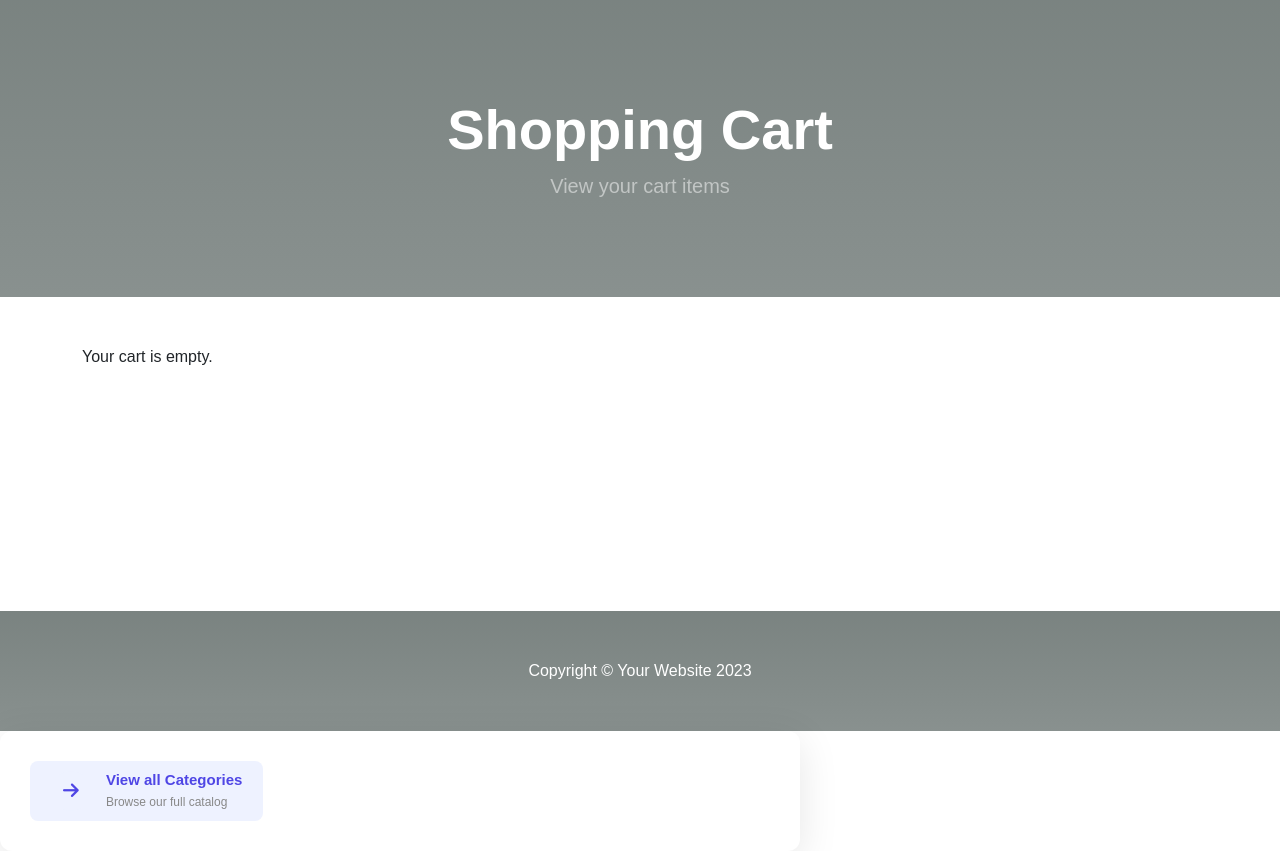
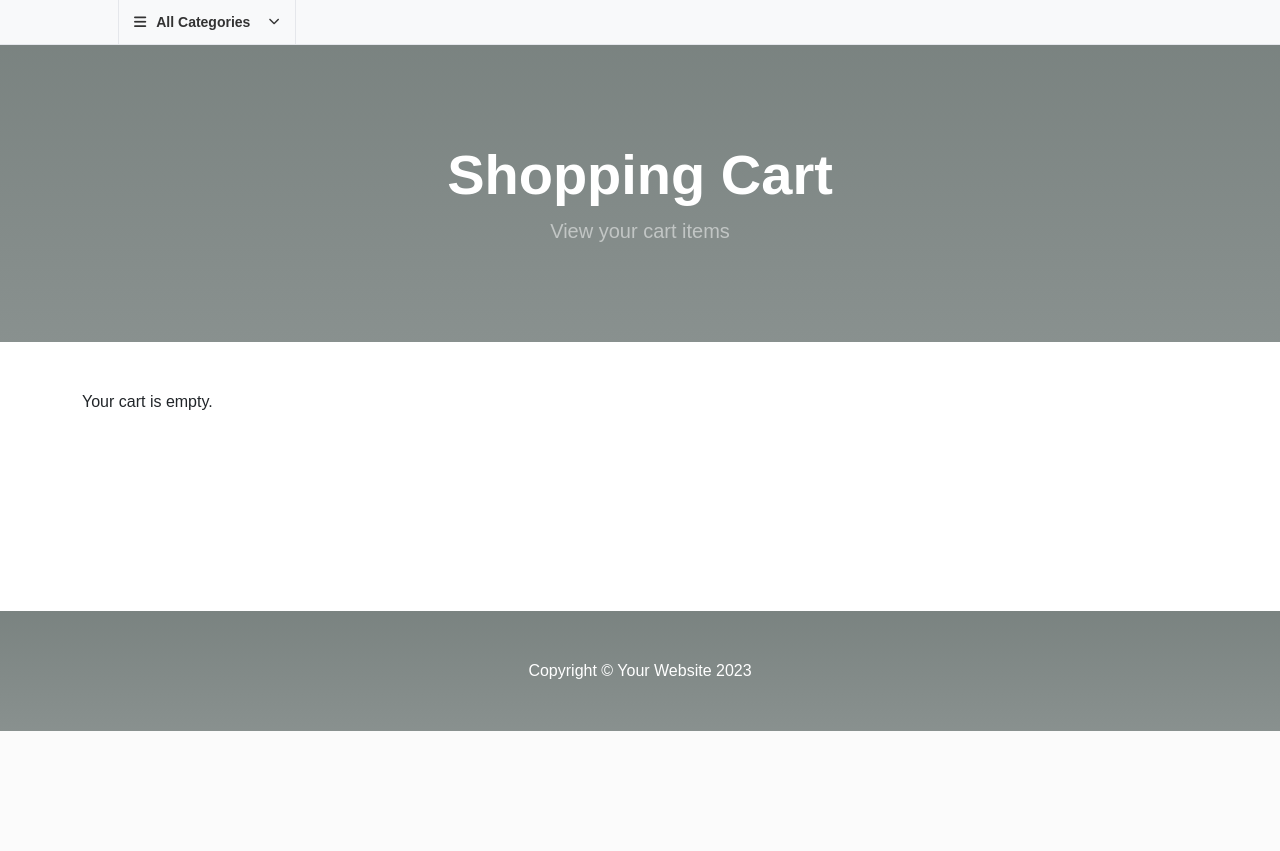
Before and after one commit to phoenix-kcn/oporup-v2, a Django app: page /cart/ in a window 1280 px wide. Shown: the part 69-920 px from the top of the page. After the commit the page ends 800 px from the top, so only its background shows below. Run offline with Django 5.2, Linux system fonts and the light colour scheme; data that the repository does not hold is empty; some libraries are stand-ins or nearby versions.

Commit message:
Adding All Categories features.

```diff
--- a/store/templates/navbar.html
+++ b/store/templates/navbar.html
@@ -108,7 +108,7 @@
             /* Sticky Positioning */
             position: sticky;
             top: 0;
-            z-index: 1000; /* Keeps navbar above text/images while scrolling */
+            z-index: 9999; /* Keeps navbar above text/images while scrolling */
 
             /* Default Padding (Mobile) */
             padding: 10px 15px;
@@ -442,77 +442,146 @@
             background-color: #fff5f5;
         }
 
-       /* The Main Container (Hidden by default, shown on hover) */
-        .mega-menu-container {
-        display: grid;
-        /* This creates 3 equal columns automatically */
-        grid-template-columns: repeat(3, 1fr);
-        gap: 20px;
-
-        background: #fff;
-        padding: 30px;
-        width: 800px; /* Adjust based on your layout */
-        border-radius: 12px;
-        box-shadow: 0 10px 40px rgba(0,0,0,0.1);
-
-        position: absolute;
-        top: 100%;
-        left: 0;
-        z-index: 999;
+        /* --- New Sub-Navbar Styling --- */
+        .sub-navbar {
+            background-color: #f8f9fa; /* Light grey background */
+            border-bottom: 1px solid #e5e7eb;
+            height: 45px;
+            display: flex;
+            align-items: center;
+            position: relative;
         }
 
-        /* The Individual Items */
+        /* Wrapper for hover functionality */
+        .category-dropdown-wrapper {
+            position: relative; /* This acts as the anchor for the absolute menu */
+            display: inline-block;
+            height: 45px; /* Match parent height */
+        }
+
+        /* The 'All Categories' Button */
+        .all-categories-btn {
+            display: flex;
+            align-items: center;
+            gap: 10px;
+            height: 100%;
+            padding: 0 15px;
+            cursor: pointer;
+            font-weight: 600;
+            font-size: 14px;
+            color: #333;
+            transition: background 0.2s;
+            border-right: 1px solid #e5e7eb; /* Optional separator line */
+            border-left: 1px solid #e5e7eb; /* Optional separator line */
+        }
+
+        .all-categories-btn:hover {
+            background-color: #ffffff;
+            color: #4f46e5; /* Highlight color */
+        }
+
+        /* --- UPDATED Mega Menu Container --- */
+        .mega-menu-container {
+            /* HIDE IT BY DEFAULT */
+            display: none;
+
+            /* Absolute Positioning logic */
+            position: absolute;
+            top: 100%; /* Push it exactly below the sub-navbar */
+            left: 0;
+            z-index: 2000; /* Super high z-index to float over everything */
+
+            /* Sizing */
+            width: 900px; /* Fixed width for the dropdown menu */
+            max-width: 90vw; /* Responsive constraint */
+
+            /* Your Original Styles preserved below: */
+            /* grid-template-columns will be applied on hover */
+            gap: 16px;
+            padding: 20px;
+            background-color: #ffffff;
+            border: 1px solid #e5e7eb;
+            border-radius: 0 0 8px 8px; /* Round bottom corners only */
+            box-shadow: 0 10px 25px -5px rgba(0, 0, 0, 0.1), 0 8px 10px -6px rgba(0, 0, 0, 0.1);
+        }
+
+        /* --- THE HOVER MAGIC --- */
+        /* When hovering the wrapper, find the menu and turn it into a GRID */
+        .category-dropdown-wrapper:hover .mega-menu-container {
+            display: grid;
+            grid-template-columns: repeat(auto-fill, minmax(240px, 1fr));
+            animation: fadeIn 0.2s ease-in-out;
+        }
+
+        /* Optional Fade In Animation */
+        @keyframes fadeIn {
+            from { opacity: 0; transform: translateY(10px); }
+            to { opacity: 1; transform: translateY(0); }
+        }
+
+        /* --- Existing Menu Item Styles (No changes needed here) --- */
         .menu-item {
             display: flex;
             align-items: flex-start;
             gap: 15px;
+            padding: 16px;
             text-decoration: none;
-        padding: 10px;
+            color: inherit;
+            background-color: #f9fafb;
             border-radius: 8px;
-        transition: background 0.2s ease;
+            transition: all 0.2s ease-in-out;
+            border: 1px solid transparent;
         }
 
         .menu-item:hover {
-        background-color: #f9f9f9; /* Subtle grey hover like image */
+            background-color: #ffffff;
+            border-color: #3b82f6;
+            transform: translateY(-2px);
+            box-shadow: 0 10px 15px -3px rgba(0, 0, 0, 0.1);
         }
 
-        /* Icons */
         .icon-box {
-        width: 40px;
-        height: 40px;
             display: flex;
             align-items: center;
             justify-content: center;
-        border-radius: 50%;
-        background-color: #eef2ff; /* Light blue background for icons */
-        color: #4f46e5; /* Icon color */
-        font-size: 18px;
+            min-width: 40px;
+            height: 40px;
+            background-color: #e0e7ff;
+            color: #4f46e5;
+            border-radius: 8px;
+            font-size: 1.2rem;
         }
 
-        /* Text Styling */
+        .menu-item:hover .icon-box {
+            background-color: #4f46e5;
+            color: #ffffff;
+        }
+
         .text-box h3 {
-        margin: 0;
-        font-size: 15px;
-        color: #333;
+            margin: 0 0 4px 0;
+            font-size: 16px;
             font-weight: 600;
+            color: #1f2937;
         }
 
         .text-box p {
-        margin: 4px 0 0 0;
-        font-size: 12px;
-        color: #888; /* Grey helper text */
+            margin: 0;
+            font-size: 13px;
+            color: #6b7280;
+            line-height: 1.4;
         }
 
-        /* Special Styling for the "View All" button */
         .view-all-btn {
-        background-color: #eef2ff; /* Light blue background */
-        align-items: center;
-        justify-content: center;
-        grid-column: span 1; /* Takes up 1 slot */
+            background-color: #eff6ff;
+            border: 1px dashed #3b82f6;
+        }
+
+        .view-all-btn:hover {
+            background-color: #dbeafe;
         }
 
         .view-all-btn h3 {
-        color: #4f46e5;
+            color: #2563eb;
         }
         </style>
     {% endblock extra_head %}
@@ -618,27 +687,17 @@
         </div>
     </nav>
 
-    <!-- <div class="category-navbar">
-        <div class="cat-container">
+<div class="sub-navbar">
+    <div class="container px-4 px-lg-5">
 
-            <div class="cat-dropdown">
-                <button class="cat-btn">
-                    <span class="hamburger-icon">☰</span> All Categories
-                </button>
+        <div class="category-dropdown-wrapper">
 
-                    <div class="cat-dropdown-content">
-                        <a href="#">Electronics</a>
-                        <a href="#">Fashion</a>
-                        <a href="#">Home & Garden</a>
-                        <a href="#">Sports</a>
-                    </div>
-            </div>
+            <div class="all-categories-btn">
+                <i class="fa-solid fa-bars"></i> <span>All Categories</span>
+                <i class="fa-solid fa-chevron-down ms-2" style="font-size: 0.8em;"></i>
             </div>
 
-    </div> -->
-
             <div class="mega-menu-container">
-
                 {% for category in categories %}
                 <a href="{% url 'category' category.name %}" class="menu-item">
                     <div class="icon-box">
@@ -660,5 +719,7 @@
                         <p>Browse our full catalog</p>
                     </div>
                 </a>
-
             </div>
+        </div>
+    </div>
+</div>
```
Lines whose indentation alone changed are shown as unchanged.
